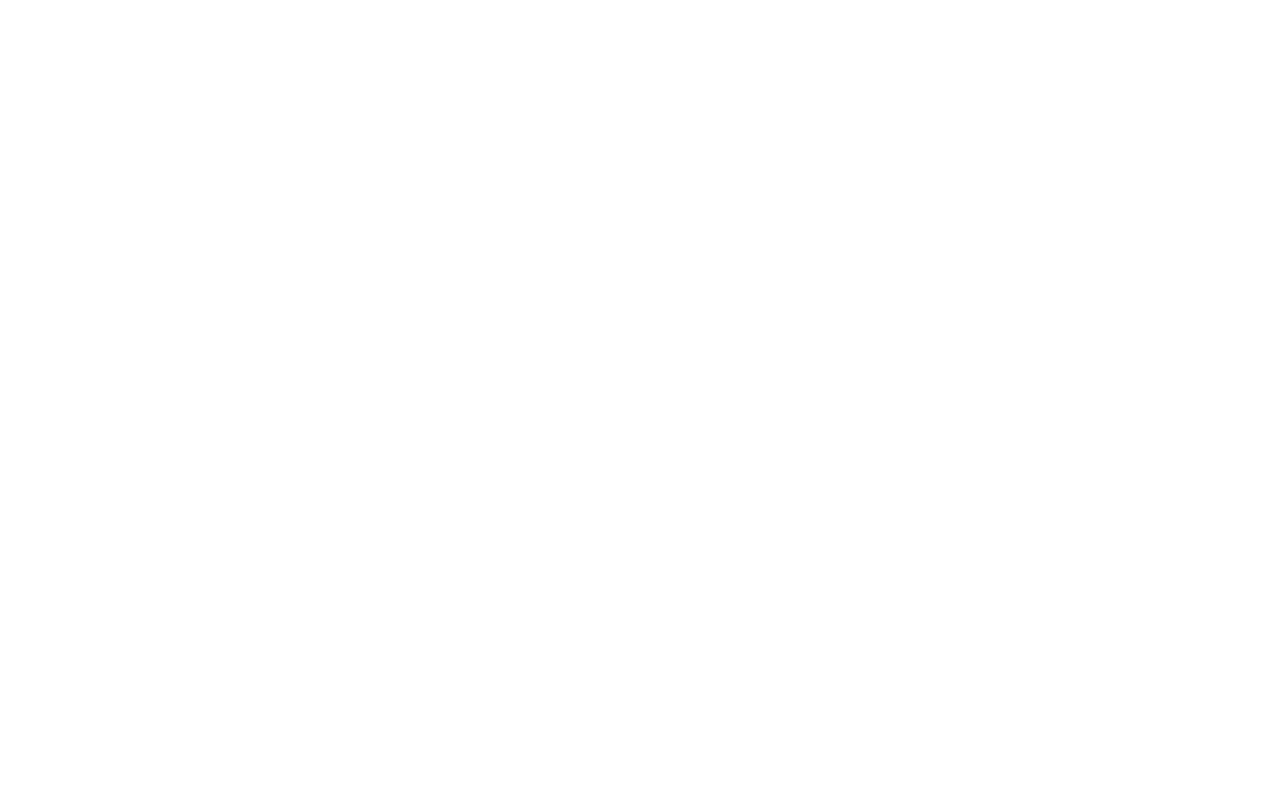
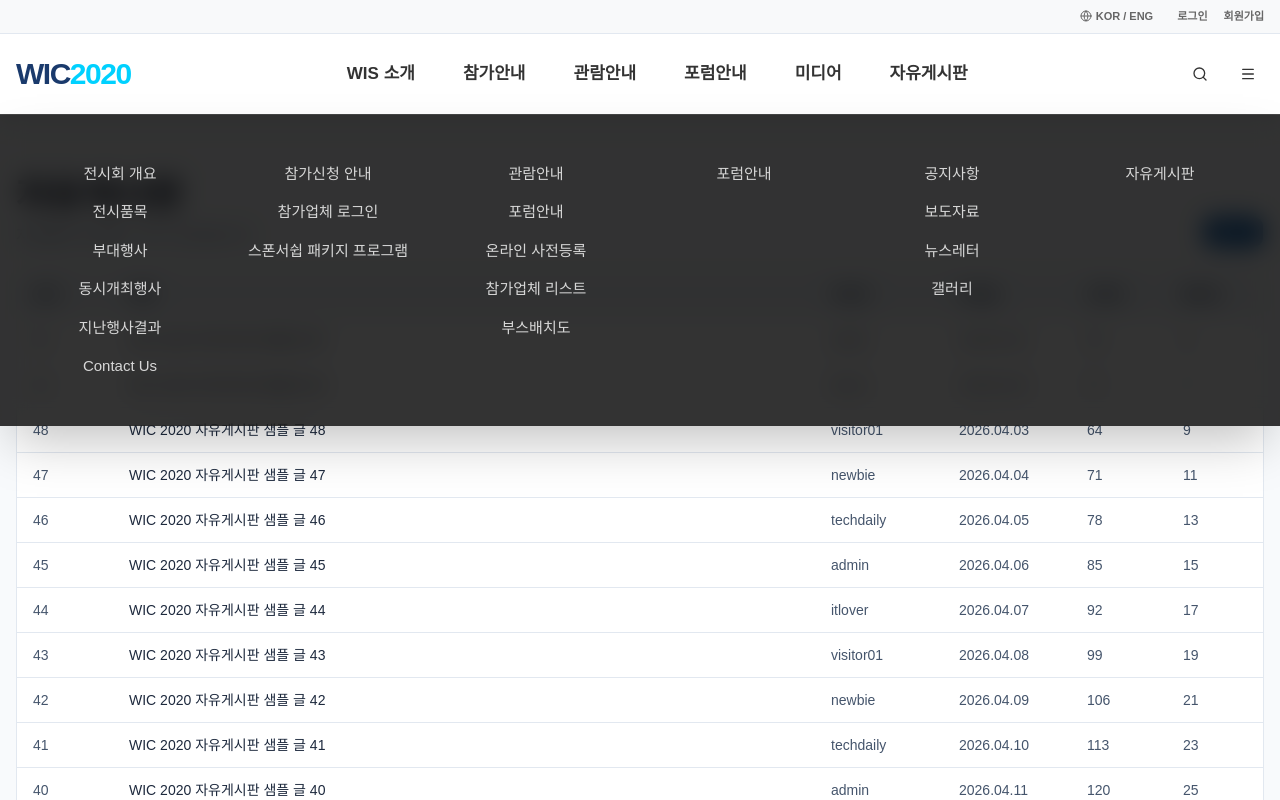
Before and after one commit to IBM-Cloud-Native-Dev-base-AI-agent-3/project-a-team04-frontend, a React (Vite) app: page /free-board in a window 1280 px wide. Before the commit this address had no page. Shown: the top 800 px of the page. Built offline with nearby package versions, Linux system fonts and the light colour scheme.

Commit message:
fix: 자유게시판 free-board 라우팅 경로 불일치 수정

```diff
--- a/src/App.tsx
+++ b/src/App.tsx
@@ -1,5 +1,5 @@
 import { useState } from 'react';
-import { Routes, Route } from 'react-router-dom';
+import { Navigate, Route, Routes } from 'react-router-dom';
 import HomePage from '@/pages/HomePage';
 import LoginPage from '@/pages/LoginPage';
 import SignupPage from '@/pages/SignupPage';
@@ -38,9 +38,14 @@
       <Route path="/forum/create" element={<ForumCreatePage isLoggedIn={isLoggedIn} />} />
 
       {/* Free Board Routes */}
-      <Route path="/freeboard" element={<FreeBoardPage isLoggedIn={isLoggedIn} />} />
+      <Route path="/free-board" element={<FreeBoardPage isLoggedIn={isLoggedIn} />} />
+      <Route path="/free-board/:id" element={<FreeBoardDetailPage isLoggedIn={isLoggedIn} />} />
+      <Route path="/free-board/create" element={<FreeBoardCreatePage isLoggedIn={isLoggedIn} />} />
+
+      {/* Backward-compatible legacy freeboard routes */}
+      <Route path="/freeboard" element={<Navigate to="/free-board" replace />} />
+      <Route path="/freeboard/create" element={<Navigate to="/free-board/create" replace />} />
       <Route path="/freeboard/:id" element={<FreeBoardDetailPage isLoggedIn={isLoggedIn} />} />
-      <Route path="/freeboard/create" element={<FreeBoardCreatePage isLoggedIn={isLoggedIn} />} />
     </Routes>
   );
 }
```
